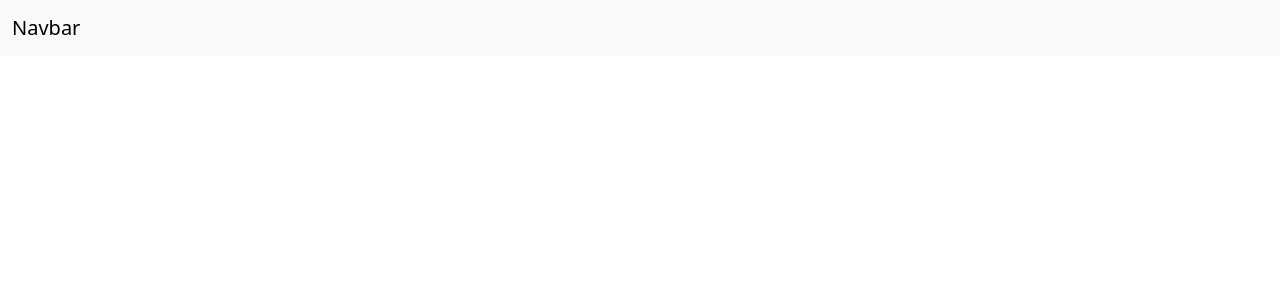
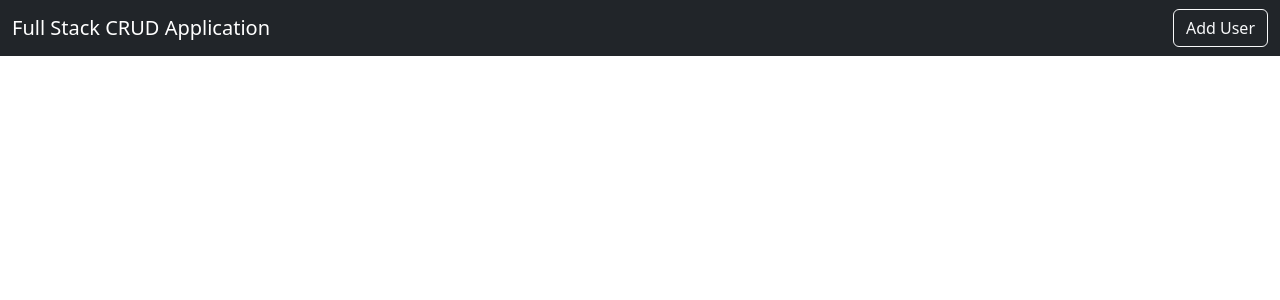
Before and after one commit to anthony-balfour/CRUD-FullStack, a React (Create React App) app: page / in a window 1280 px wide. Shown: the top 300 px of the page. Built offline with nearby package versions, Linux system fonts and the light colour scheme.

Commit message:
added Bootstrap styling to navbar

```diff
--- a/src/Layout/Navbar/navbar.js
+++ b/src/Layout/Navbar/navbar.js
@@ -4,9 +4,9 @@ export default function Navbar() {
   return (
     <div>
 
-<nav className="navbar navbar-expand-lg bg-body-tertiary">
+<nav className="navbar navbar-expand-lg navbar-dark bg-dark">
   <div className="container-fluid">
-    <a className="navbar-brand" href="#">Navbar</a>
+    <a className="navbar-brand" href="#">Full Stack CRUD Application</a>
     <button
     className="navbar-toggler"
     type="button"
@@ -16,6 +16,7 @@ export default function Navbar() {
     aria-expanded="false" aria-label="Toggle navigation">
       <span className="navbar-toggler-icon"></span>
     </button>
+    <button className="btn btn-outline-light">Add User</button>
   </div>
 </nav>
 
```
